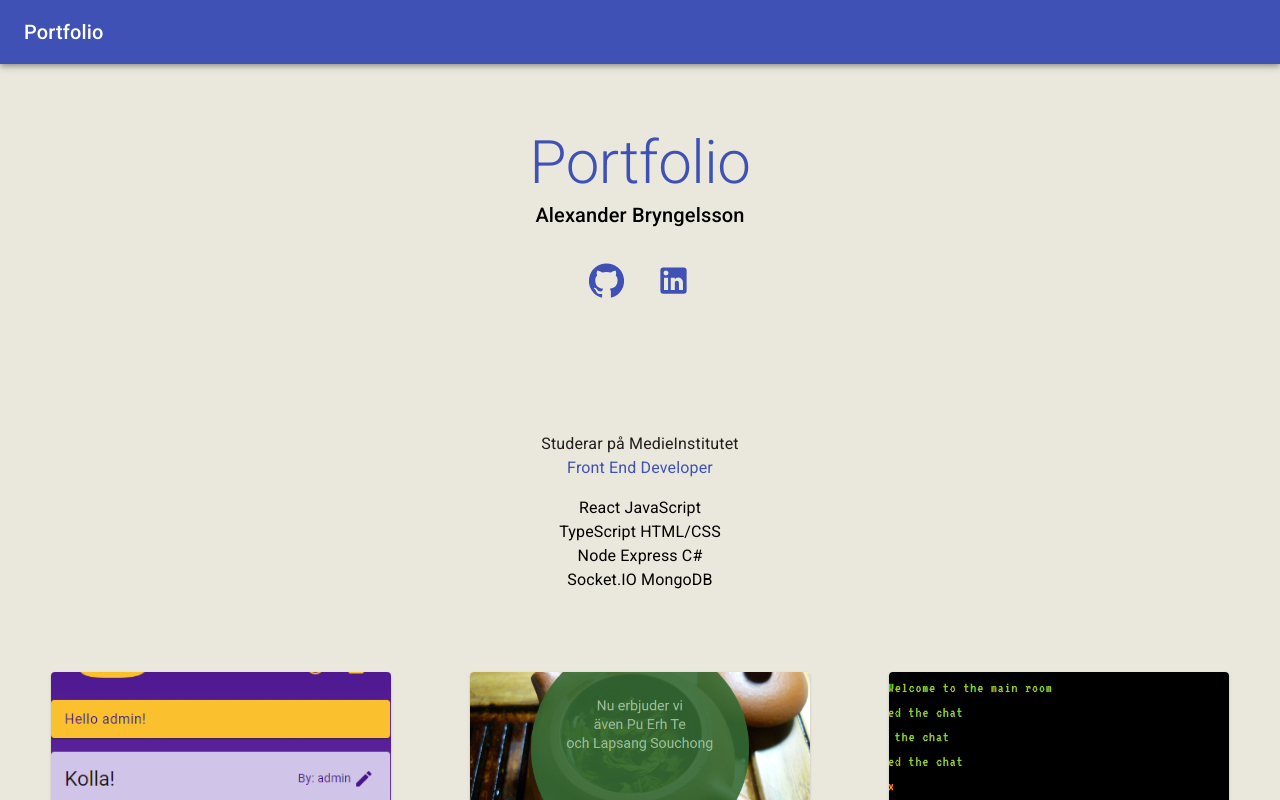
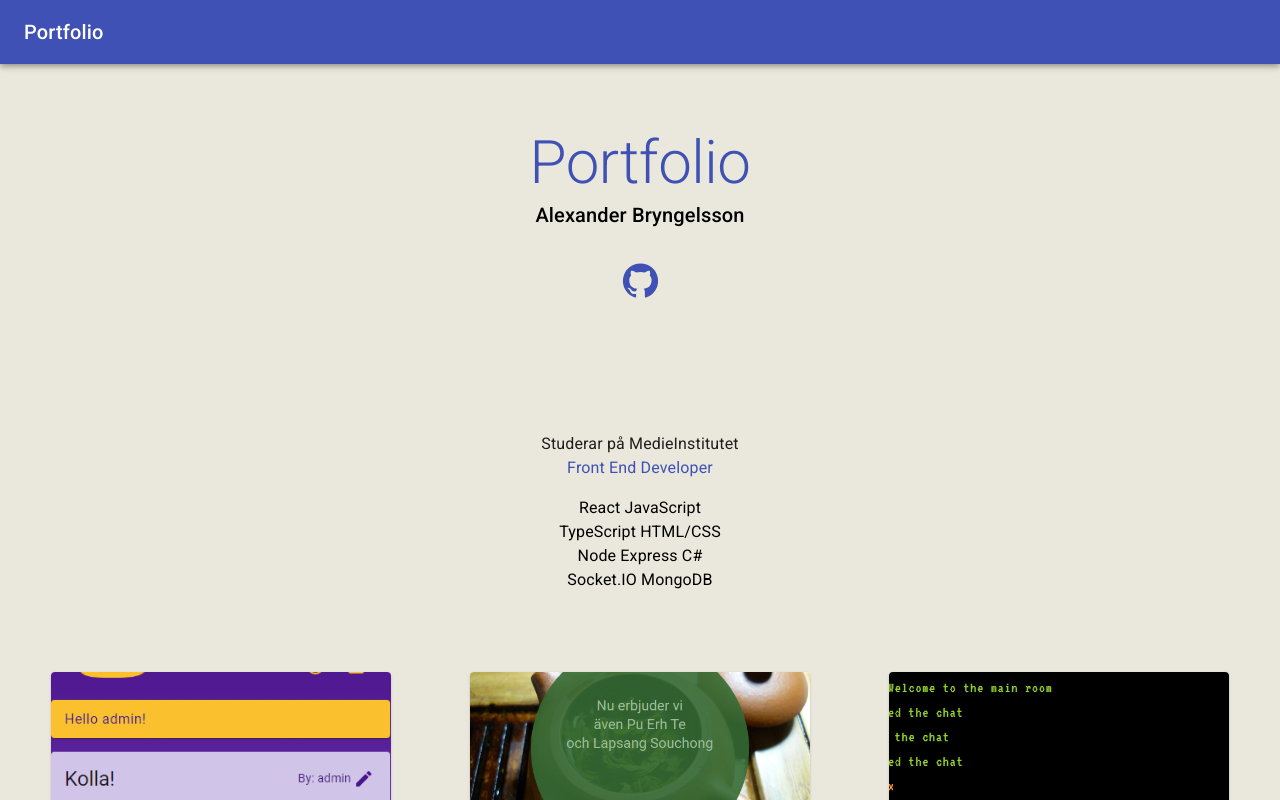
Before and after one commit to alexbryw/portfolio, a React (Create React App) app: page / in a window 1280 px wide. Shown: the top 800 px of the page. Built offline with nearby package versions, Linux system fonts and the light colour scheme.

Commit message:
updated links.

```diff
--- a/src/components/cards/Current.jsx
+++ b/src/components/cards/Current.jsx
@@ -9,7 +9,7 @@ export default function Current(){
                 Studerar på MedieInstitutet
             </Typography>
             <Typography style={{padding: "0 0 1rem 0"}} /*color={"primary"}*/>
-                <Link href="#">
+                <Link href="https://medieinstitutet.se/utbildningar/front-end-developer/">
                     Front End Developer
                 </Link>
             </Typography>
--- a/src/components/cards/WelcomePage.jsx
+++ b/src/components/cards/WelcomePage.jsx
@@ -18,11 +18,11 @@ export default function WelcomePage(){
                         <GitHubIcon fontSize={'large'}/>
                     </Link>
                 </Typography>
-                <Typography style={{padding: "1rem"}}>
-                    <Link href="https://www.linkedin.com/in/alexbry/">
+                {/* <Typography style={{padding: "1rem"}}>
+                    <Link href="#">
                         <LinkedInIcon fontSize={'large'}/>
                     </Link>
-                </Typography>
+                </Typography> */}
             </Container>
         </Container>
     )
```
